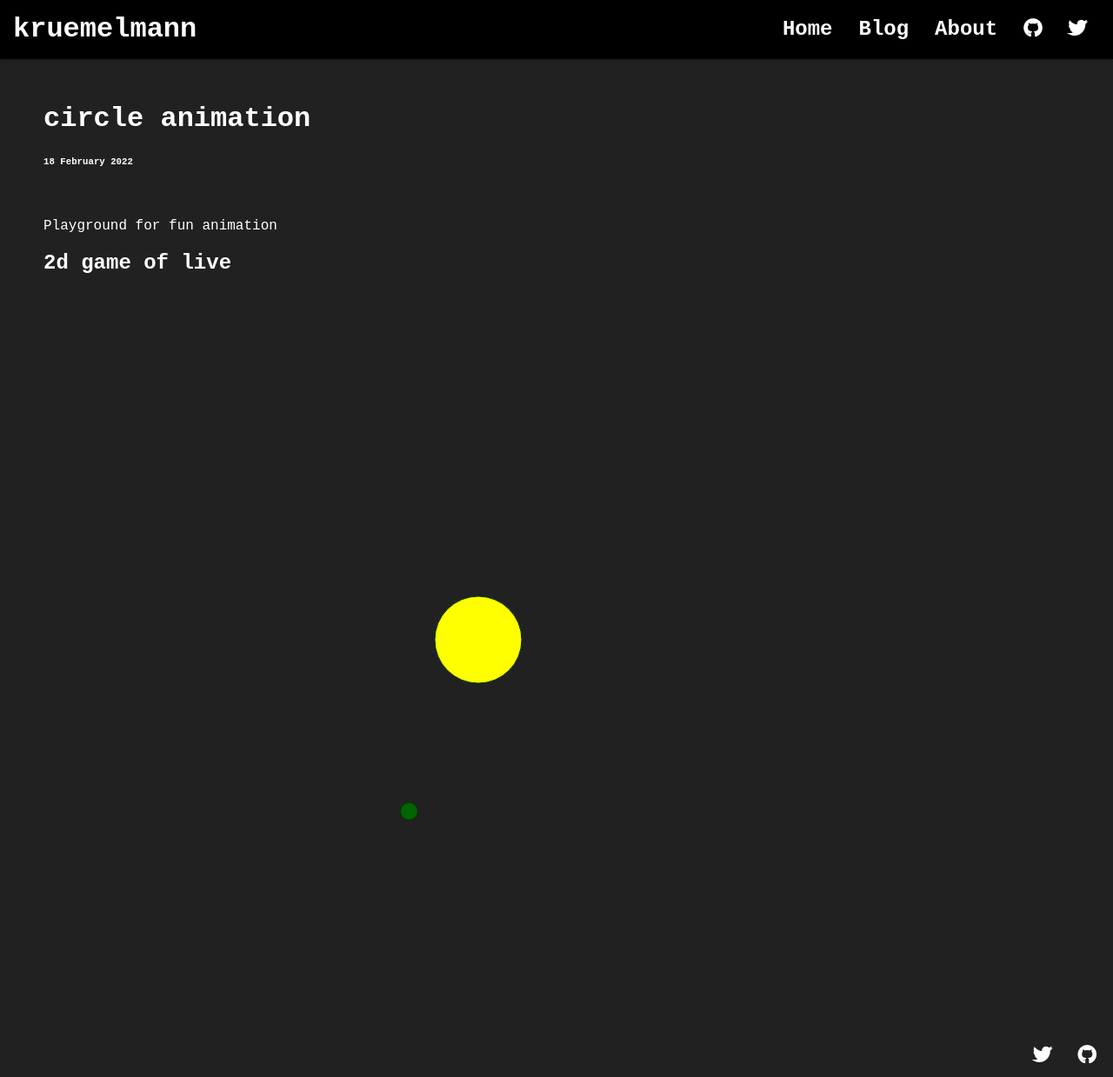
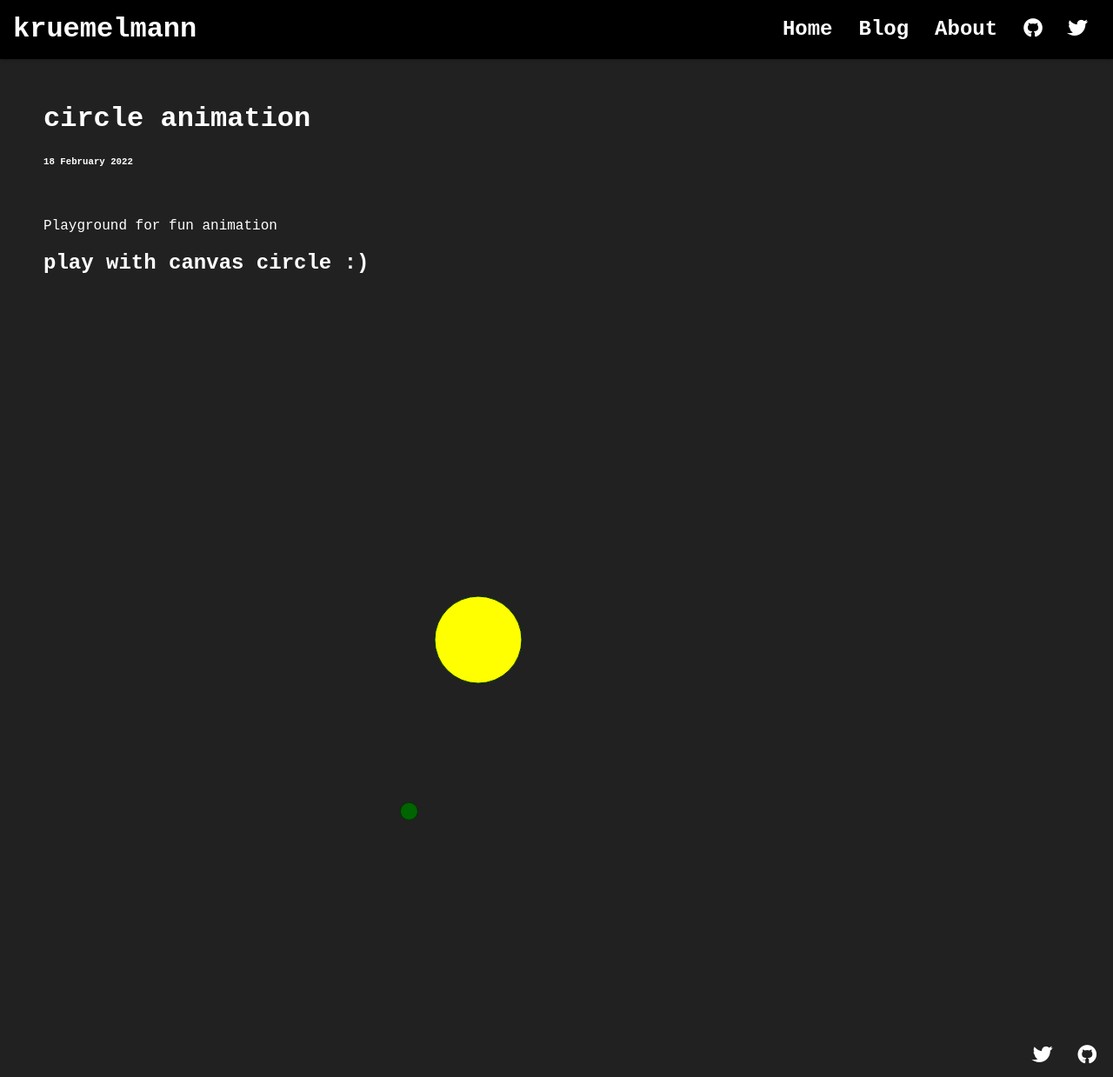
Before and after one commit to Kruemelmann/kruemelmann.github.io, a Jekyll site: the page built from _posts/2022-02-18-circleanimation.md, in a window 1280 px wide. Shown: the whole page at 87% size. Built offline with Jekyll 4.4.1, drawn with Linux system fonts in a browser that asks for light colours; part of the change alters nothing that is shown.

Commit message:
adding some routes for the other projekts

```diff
--- a/_posts/2022-02-18-circleanimation.md
+++ b/_posts/2022-02-18-circleanimation.md
@@ -11,7 +11,7 @@ Playground for fun animation
 
 
 
-## 2d game of live
+## play with canvas circle :)
 <div>
     <canvas id="myCanvas" width="1000" height="800"></canvas>
     <script src="/assets/js/posts/2022-02-18-circle_animation/main.js"></script>
--- a/assets/js/routing.js
+++ b/assets/js/routing.js
@@ -3,8 +3,17 @@
 function startHashRouting() {
     if(window.location.hash) {
         var hash = window.location.hash.substring(1);
+        //komodo
         if (hash == "komodo") {
             window.location.href = '2022/05/01/komodo.html';
+        }
+        //tmux-iconbar
+        if (hash == "tmux-iconbar") {
+            window.location.href = '2021/11/19/tmux-iconbar.html';
+        }
+        //pathfind
+        if (hash == "pathfind") {
+            window.location.href = '2021/11/19/pathfind.html';
         }
     }
 }
```
